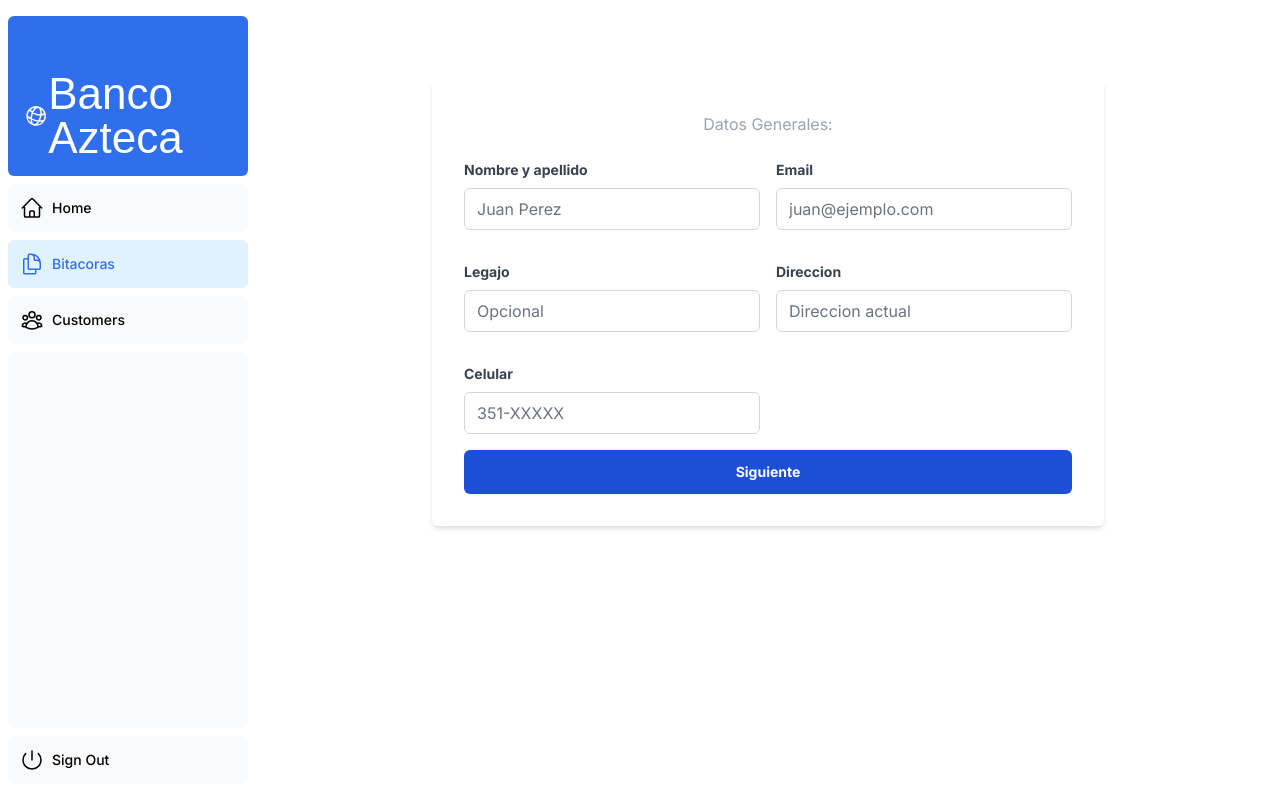
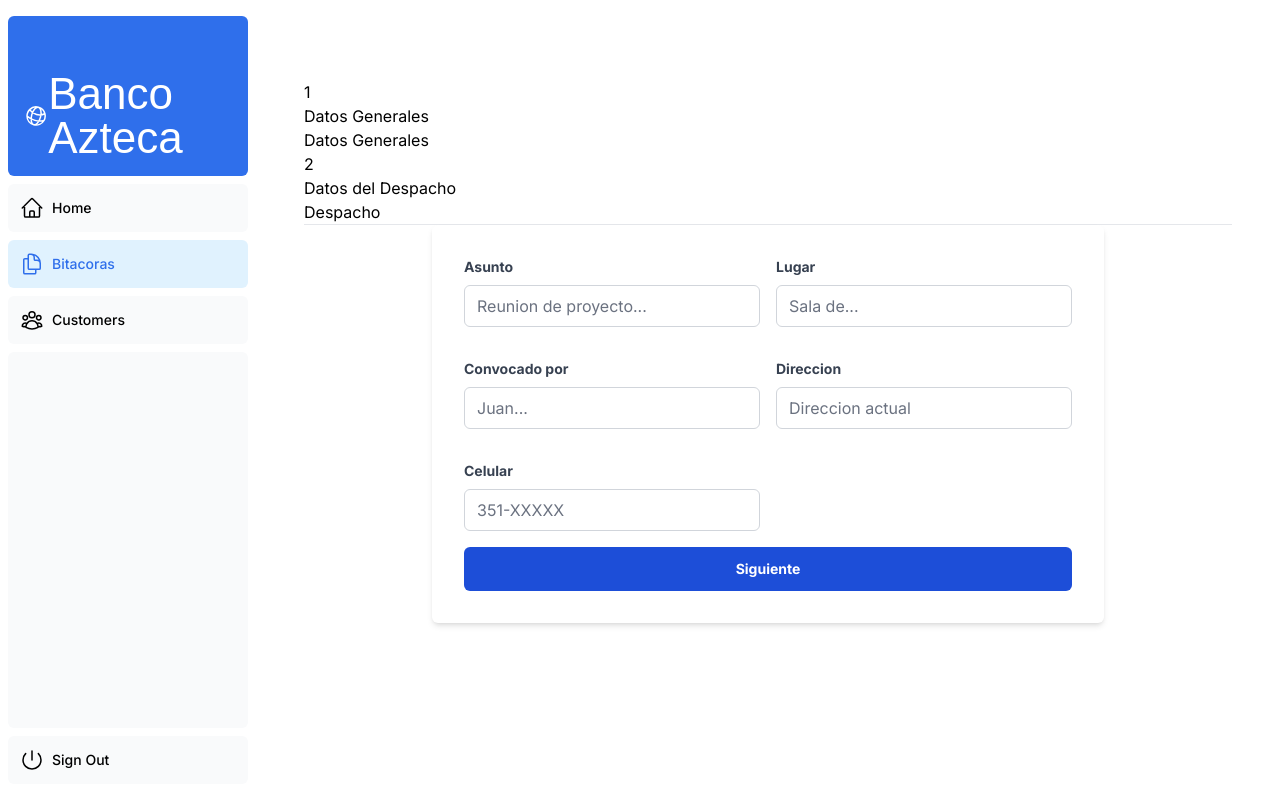
Before and after one commit to javiermatias/moi, a Next.js app: page /agente/dashboard/bitacora in a window 1280 px wide. Built offline with nearby package versions, Linux system fonts and the light colour scheme; no server answers; a web font is replaced by a local one.

Commit message:
add dashboard

```diff
--- a/app/(roles)/agente/dashboard/bitacora/page.tsx
+++ b/app/(roles)/agente/dashboard/bitacora/page.tsx
@@ -1,6 +1,9 @@
 'use client'
 import Spinner from '@/app/ui/spiner'
-import { auth } from '@/auth';
+import Step from '@/app/ui/steps';
+import { DateTime } from 'luxon';
+import { useSession } from 'next-auth/react';
+import { useSearchParams } from 'next/navigation';
 import { useState } from 'react'
 import { type FieldValues, useForm } from 'react-hook-form'
 
@@ -18,6 +21,13 @@
   useEffect(() => {
     console.log(session); // console.log
   }, [session]) */
+    const { data: session } = useSession()
+    console.log(session)
+    const now = DateTime.now();
+    console.log(now)
+    console.log(now.toString())
+    console.log(DateTime.now().weekNumber)
+    console.log("Dia" + DateTime.now().day + "-S" + DateTime.now().weekNumber)
 
     const {
         register,
@@ -27,6 +37,9 @@
     } = useForm()
 
     const [loading, setLoading] = useState(false)
+    const searchParams = useSearchParams()
+    const numbStep = Number.parseInt(searchParams.get('id') || '0')
+
     const onSubmit = async (data: FieldValues) => {
 
     }
@@ -34,56 +47,57 @@
         <>
 
             <div className="container mx-auto py-8">
+                <Step id={numbStep}></Step>
+                <hr />
                 <form onSubmit={handleSubmit(onSubmit)} className="w-full max-w-2xl mx-auto bg-white p-8 rounded-md shadow-md">
 
-                    <h2 className="text-md mb-6 text-center text-gray-400">Datos Generales: </h2>
                     <div className="grid grid-cols-1 md:grid-cols-2 gap-4">
                         <div className="mb-4">
-                            <label className="block text-gray-700 text-sm font-bold mb-2" htmlFor="name">
-                                Nombre y apellido
+                            <label className="block text-gray-700 text-sm font-bold mb-2" htmlFor="asunto">
+                                Asunto
                             </label>
                             <input
-                                {...register('nombre', {
-                                    required: 'El nombre y apellido es requerido',
+                                {...register('asunto', {
+                                    required: 'El asunto es requerido',
                                 })}
                                 className="w-full px-3 py-2 border border-gray-300 rounded-md focus:outline-none focus:border-blue-500"
                                 type="text"
-                                id="nombre"
-                                name="nombre"
-                                placeholder="Juan Perez"
+                                id="asunto"
+                                name="asunto"
+                                placeholder="Reunion de proyecto..."
                             />
-                            {(errors.nombre != null) && (
+                            {(errors.asunto != null) && (
 
-                                <p className="text-red-500">{`${errors.nombre.message}`}</p>
+                                <p className="text-red-500">{`${errors.asunto.message}`}</p>
                             )}
                         </div>
                         <div className="mb-4">
-                            <label className="block text-gray-700 text-sm font-bold mb-2" htmlFor="email">
-                                Email
+                            <label className="block text-gray-700 text-sm font-bold mb-2" htmlFor="lugar">
+                                Lugar
                             </label>
                             <input
-                                {...register('email', {
-                                    required: 'El email es requerido',
+                                {...register('lugar', {
+                                    required: 'El lugar es requerido',
                                 })}
                                 className="w-full px-3 py-2 border border-gray-300 rounded-md focus:outline-none focus:border-blue-500"
-                                type="email"
-                                id="email"
-                                name="email"
-                                placeholder="juan@ejemplo.com"
+                                type="text"
+                                id="lugar"
+                                name="lugar"
+                                placeholder="Sala de..."
                             />
                         </div>
 
                         <div className="mb-4">
-                            <label className="block text-gray-700 text-sm font-bold mb-2" htmlFor="legajo">
-                                Legajo
+                            <label className="block text-gray-700 text-sm font-bold mb-2" htmlFor="convocado">
+                                Convocado por
                             </label>
                             <input
-                                {...register('legajo')}
+                                {...register('convocado')}
                                 className="w-full px-3 py-2 border border-gray-300 rounded-md focus:outline-none focus:border-blue-500"
                                 type="text"
-                                id="legajo"
-                                name="legajo"
-                                placeholder="Opcional"
+                                id="convocado"
+                                name="convocado"
+                                placeholder="Juan..."
                             />
                         </div>
 
--- a/app/(roles)/agente/dashboard/customers/page.tsx
+++ b/app/(roles)/agente/dashboard/customers/page.tsx
@@ -1,13 +1,34 @@
 'use client'
 
-import { useSession } from "next-auth/react";
-import { useEffect, useState } from "react";
+import { useState } from "react";
 import 'rsuite/dist/rsuite.min.css';
 import { Steps, Panel, Placeholder, ButtonGroup, Button } from 'rsuite';
+import { useSearchParams } from "next/navigation";
+import Step from "@/app/ui/steps";
+
+
 
 export default function Page() {
+  const searchParams = useSearchParams()
 
-  const [step, setStep] = useState(0);
+  const numbStep = Number.parseInt(searchParams.get('id') || '0')
+  console.log(numbStep);
+
+  const [step, setStep] = useState(numbStep);
+
+  // Define your step data (titles and descriptions)
+  const stepsData = [
+    { title: 'Datos Generales', description: 'Datos Generales' },
+    { title: 'Datos del Despacho', description: 'Despacho' },
+    { title: 'Participantes', description: 'Participantes' },
+    { title: 'Entrevista Indicadores', description: 'Entrevista Indicadores' },
+  ];
+  // Calculate the range of steps to display based on the current step
+  const startStep = Math.max(0, step - 1);
+  const endStep = Math.min(stepsData.length - 1, step + 1);
+
+
+
   const onChange = (nextStep: number) => {
     setStep(nextStep < 0 ? 0 : nextStep > 3 ? 3 : nextStep);
   };
@@ -18,12 +39,10 @@
 
   return (
     <div>
-      <Steps current={step}>
-        <Steps.Item title="Datos Generales" description="Description" />
-        <Steps.Item title="In Progress" description="Description" />
-        <Steps.Item title="Waiting" description="Description" />
-        <Steps.Item title="Waiting" description="Description" />
-      </Steps>
+      <Step id={numbStep}></Step>
+
+
+
       <hr />
       <Panel header={`Step: ${step + 1}`}>
         <Placeholder.Paragraph />
--- a/app/lib/definitions.ts
+++ b/app/lib/definitions.ts
@@ -3,6 +3,8 @@
 // For simplicity of teaching, we're manually defining these types.
 // However, these types are generated automatically if you're using an ORM such as Prisma.
 export type Bitacora = {
+  semana: string;
+  nombre: string; //nombreColaborador
 
 }
 export type User = {
--- /dev/null
+++ b/app/ui/steps.tsx
@@ -0,0 +1,30 @@
+'use client'
+
+import { useState } from "react";
+import { Steps } from 'rsuite';
+
+export default function Step({ id }: { id: number }) {
+    const [step] = useState(id);
+
+    // Define your step data (titles and descriptions)
+    const stepsData = [
+        { title: 'Datos Generales', description: 'Datos Generales' },
+        { title: 'Datos del Despacho', description: 'Despacho' },
+        { title: 'Participantes', description: 'Participantes' },
+        { title: 'Entrevista Indicadores', description: 'Entrevista Indicadores' },
+    ];
+    // Calculate the range of steps to display based on the current step
+    const startStep = Math.max(0, step - 1);
+    const endStep = Math.min(stepsData.length - 1, step + 1);
+    return (
+        <div>
+            <Steps current={step}>
+                {stepsData.slice(startStep, endStep + 1).map((step, index) => (
+                    <Steps.Item key={index} title={step.title} description={step.description} />
+                ))}
+            </Steps>
+
+        </div>
+
+    )
+}
--- a/auth.ts
+++ b/auth.ts
@@ -41,16 +41,14 @@
     callbacks: {
         // Ref: https://authjs.dev/guides/basics/role-based-access-control#persisting-the-role
         async jwt({ token, user }) {
+
             //console.log(token);
-            //console.log(user);
-
             return { ...token, ...user }
         },
         // If you want to use the role in client components
         async session({ session, token }) {
 
-            /*   if (session?.user) session.user.role = token.role
-              return session */
+
             session.user = token as any
             return session
         },
```
